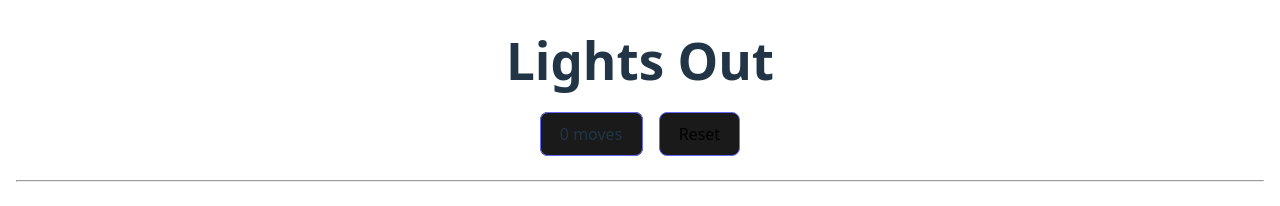
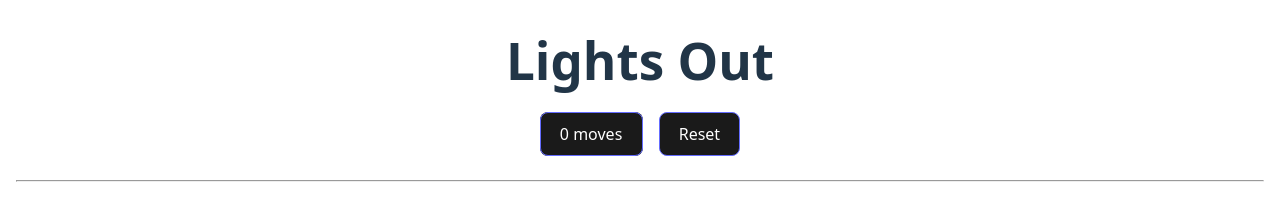
Before and after one commit to rhyderswen/lights-out, a React (Vite) app in the folder lights-out/: page / in a window 1280 px wide. Shown: the top 206 px of the page. Built offline with nearby package versions, Linux system fonts and the light colour scheme.

Commit message:
Removed unneccessary CSS and added styling for light mode

```diff
--- a/lights-out/src/App.css
+++ b/lights-out/src/App.css
@@ -19,10 +19,6 @@
   border-radius: 16px;
   padding: 24px;
   margin-bottom: 80%;
-  -webkit-border-radius: 16px;
-  -moz-border-radius: 16px;
-  -ms-border-radius: 16px;
-  -o-border-radius: 16px;
 }
 
 .popupButtons {
@@ -31,7 +27,6 @@
 
 .popup-overlay {
 	background: rgba(0,0,0,.5);
-  z-index: auto !important;
 }
 
 .button {
@@ -46,10 +41,6 @@
   margin: 8px;
   cursor: grab;
   transition: border-color 0.15s ease-in-out;
-  -webkit-transition: border-color 0.15s ease-in-out;
-  -moz-transition: border-color 0.15s ease-in-out;
-  -ms-transition: border-color 0.15s ease-in-out;
-  -o-transition: border-color 0.15s ease-in-out;
 }
 
 .resetButton:hover {
@@ -59,3 +50,9 @@
 .closeButton:hover {
   border-color: #de83ff;
 }
+
+@media (prefers-color-scheme: light) {
+  #root, .winPopup, .button {
+    color: white;
+  }
+}
--- a/lights-out/src/components/Header/Header.css
+++ b/lights-out/src/components/Header/Header.css
@@ -14,3 +14,12 @@ h1 {
   margin: 8px;
   display: inline;
 }
+
+@media (prefers-color-scheme: light) {
+  h1 {
+    color: #213547;
+  }
+  .scoreBox {
+    color: white;
+  }
+}
--- a/lights-out/src/components/Tile/Tile.css
+++ b/lights-out/src/components/Tile/Tile.css
@@ -15,10 +15,6 @@
   font-family: inherit;
   cursor: grab;
   transition: border-color 0.15s ease-in-out, background-color 0.15s ease-in-out;
-  -webkit-transition: border-color 0.15s ease-in-out, background-color 0.15s ease-in-out;
-  -moz-transition: border-color 0.15s ease-in-out, background-color 0.15s ease-in-out;
-  -ms-transition: border-color 0.15s ease-in-out, background-color 0.15s ease-in-out;
-  -o-transition: border-color 0.15s ease-in-out, background-color 0.15s ease-in-out;
 }
 
 .tile:hover {
```
